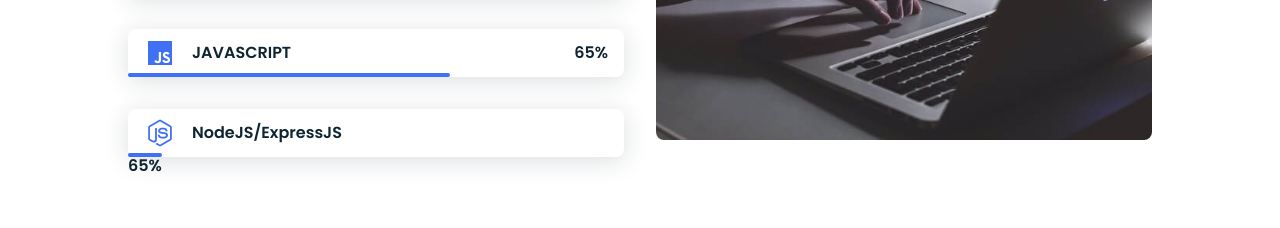
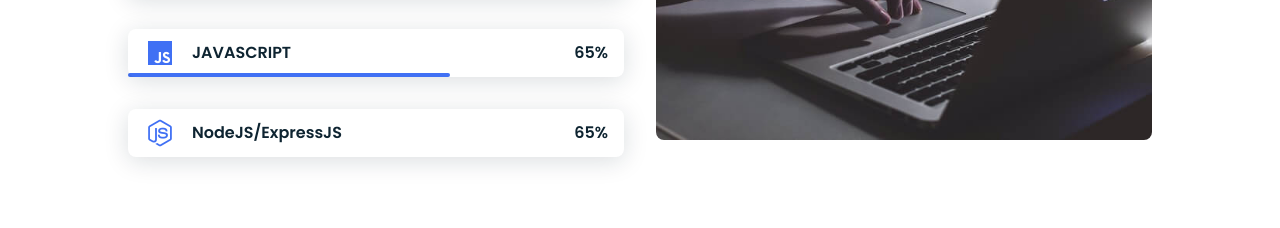
Before and after one commit to bogoreh/Portfolio, a plain HTML site: page index.html in a window 1280 px wide. Shown: the part 1670-1898 px from the top of the page. Drawn offline with nearby package versions, Linux system fonts and the light colour scheme.

Commit message:
Update index.html

```diff
--- a/index.html
+++ b/index.html
@@ -133,11 +133,14 @@
                     </div>
                     <div class="skills__data">
                         <div class="skills__names">
-                            <i class="bx bxl-nodejs skills__icon"></i>
+                            <i class='bx bxl-nodejs skills__icon'></i>
                             <span class="skills__name">NodeJS/ExpressJS</span>
                         </div>
                         <div class="skills__bar skills__node">
-                            <div class="skills__percentage">65%</div>
+
+                        </div>
+                        <div>
+                            <span class="skills__percentage">65%</span>
                         </div>
                     </div>
                 </div>
```
